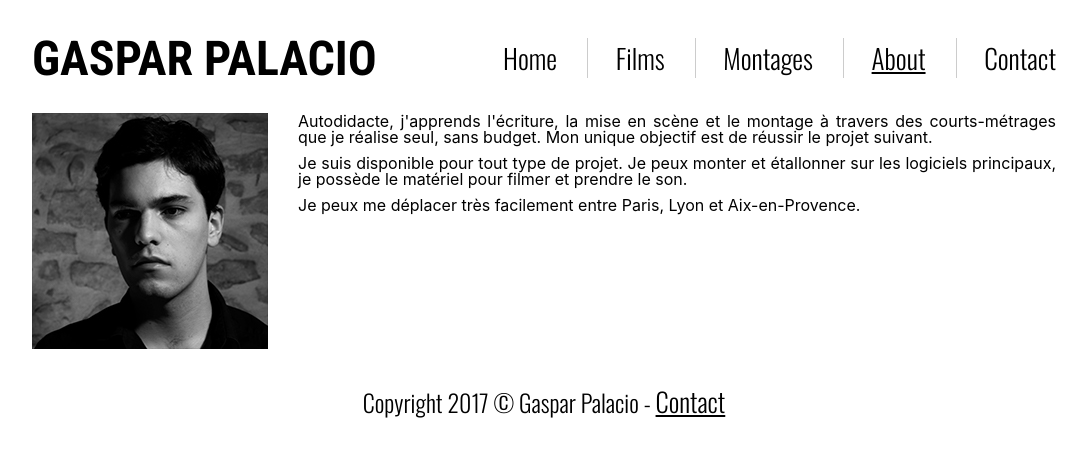
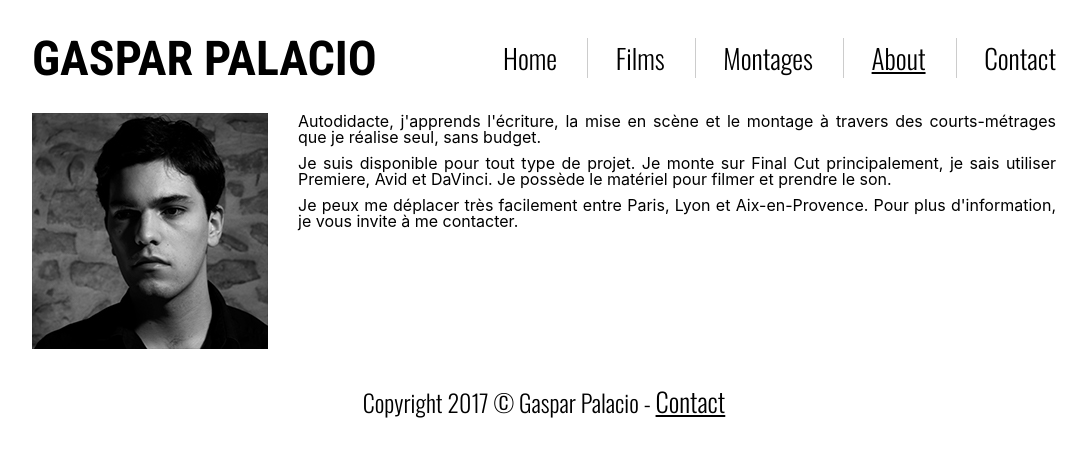
Before and after one commit to Rapsag8/Rapsag8.github.io, a Jekyll site: the page built from pages/about.html, in a window 1280 px wide. Shown: the top 457 px of the page, without its empty margins (96-1183 px from the left). Built offline with Jekyll 4.4.1, drawn with Linux system fonts in a browser that asks for light colours; nearby versions of some CDN libraries.

Commit message:
Update about.html

```diff
--- a/pages/about.html
+++ b/pages/about.html
@@ -7,8 +7,8 @@ permalink: /about
     <img src="/static/img/portrait.jpg" alt="">
   </div>
   <div>
-    <p>Autodidacte, j'apprends l'écriture, la mise en scène et le montage à travers des courts-métrages que je réalise seul, sans budget. Mon unique objectif est de réussir le projet suivant.</p>
-    <p>Je suis disponible pour tout type de projet. Je peux monter et étallonner sur les logiciels principaux, je possède le matériel pour filmer et prendre le son.</p>
-    <p>Je peux me déplacer très facilement entre Paris, Lyon et Aix-en-Provence.</p>
+    <p>Autodidacte, j'apprends l'écriture, la mise en scène et le montage à travers des courts-métrages que je réalise seul, sans budget.</p>
+    <p>Je suis disponible pour tout type de projet. Je monte sur Final Cut principalement, je sais utiliser Premiere, Avid et DaVinci. Je possède le matériel pour filmer et prendre le son.</p>
+    <p>Je peux me déplacer très facilement entre Paris, Lyon et Aix-en-Provence. Pour plus d'information, je vous invite à me contacter.</p>
     </div>
 </main>
```
